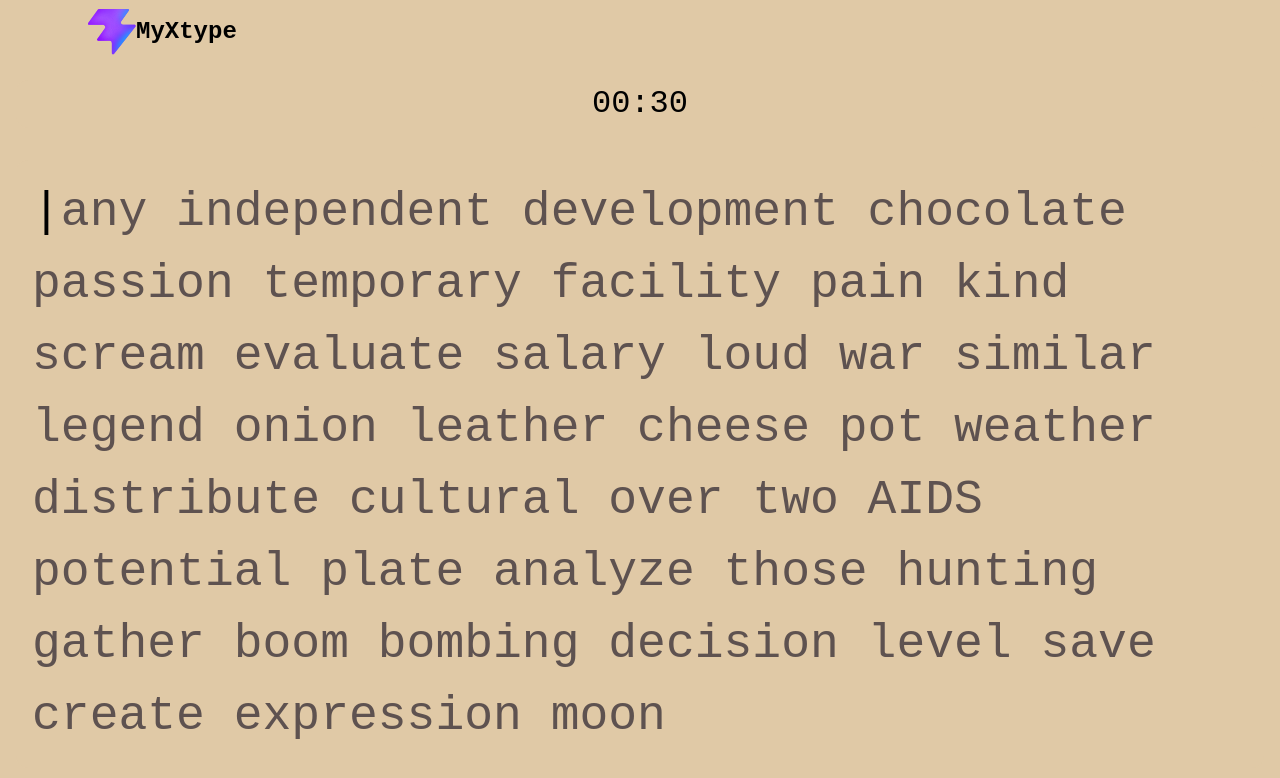
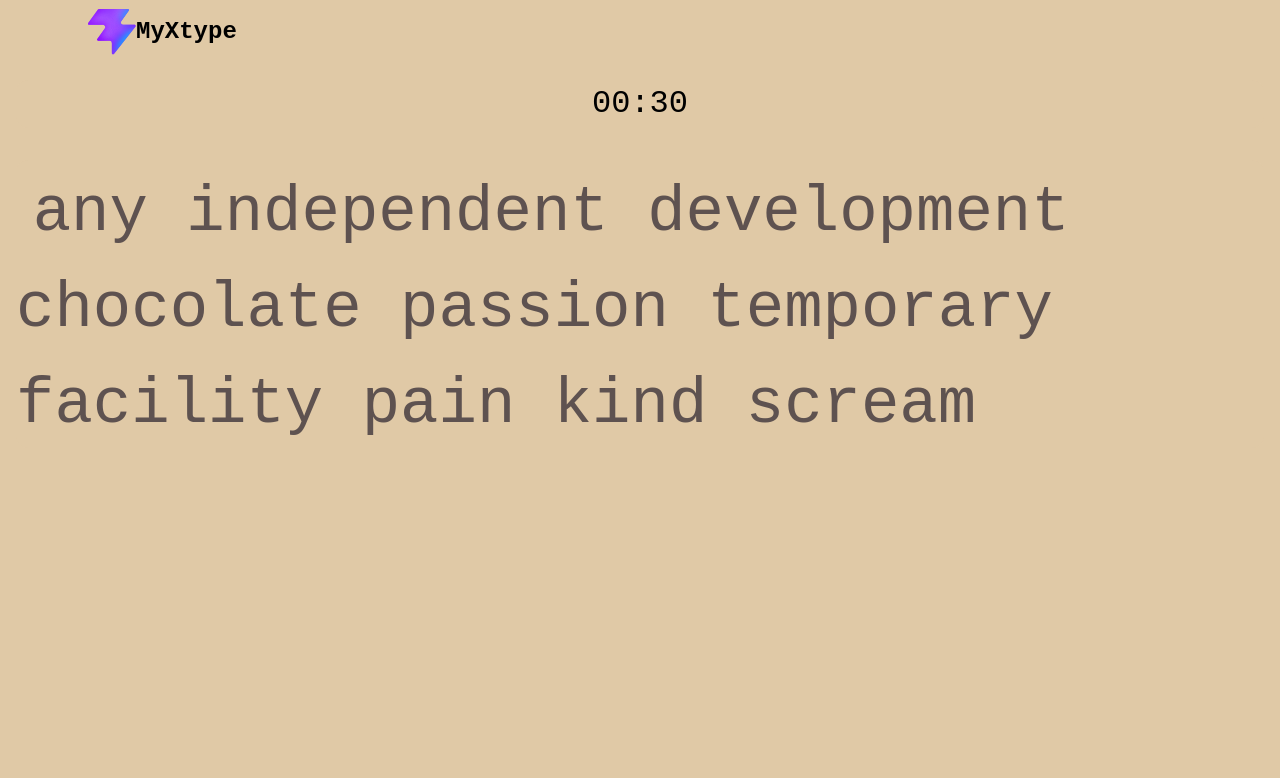
Before and after one commit to MyXtreme/SkillDevelopment, a React (Vite) app: page / in a window 1280 px wide. Shown: the top 778 px of the page. Built offline with nearby package versions, Linux system fonts and the light colour scheme.

Commit message:
implement scrolling lines, setted amount of lines shown and on jump into next line the text scrolls

```diff
--- a/src/App.tsx
+++ b/src/App.tsx
@@ -1,4 +1,4 @@
-import { useState, useEffect, Fragment } from "react";
+import { useState, useEffect, Fragment, use } from "react";
 import commonWords from "./data/commonWordsEng.ts";
 import "./styles/App.css";
 
@@ -39,6 +39,7 @@ const spanSplittedCurrentText = (
       <Fragment key={`caret-${index}`}>
         <span id="caret">|</span>
         <span
+          id={`${character}-${index}`}
           key={`${character}-${index}`}
           className={getCharClassName(index, character, splittedTypedText)}
         >
@@ -47,6 +48,7 @@ const spanSplittedCurrentText = (
       </Fragment>
     ) : (
       <span
+        id={`${character}-${index}`}
         key={`${character}-${index}`}
         className={getCharClassName(index, character, splittedTypedText)}
       >
@@ -110,6 +112,7 @@ function App() {
   const [currentText, setCurrentText] = useState<string>(() =>
     texGeneration(commonWords),
   );
+  const [scrollOffset, setScrollOffset] = useState(0);
   const [results, setResults] = useState(result);
 
   const handleTestReset = () => {
@@ -133,13 +136,16 @@ function App() {
       setTestStatus("running");
       event.preventDefault();
 
+      if (event.key === "Tab") {
+        handleTestNext();
+      }
       if (event.key === "Backspace") {
         setTypedText((typedText) => typedText.slice(0, -1));
       } else if (event.key === "Space") {
         setTypedText((typedText) => typedText + event.key);
       } else if (event.key.length === 1) {
         setTypedText((typedText) => typedText + event.key);
-      }
+      } else return;
     };
 
     window.addEventListener("keydown", handlekeydown);
@@ -177,6 +183,45 @@ function App() {
       setResults(calculateResults(currentText, typedText, testTime));
     }
   }, [time]);
+
+  useEffect(() => {
+    if (typedText.length === 0) {
+      setScrollOffset(0);
+    }
+    const currentCharIndex = typedText.length;
+    if (currentCharIndex === 0) return;
+
+    const getSpanAtIndex = (index: number) => {
+      return document.getElementById(`${currentText[index]}-${index}`);
+    };
+    const currentCharSpan = getSpanAtIndex(currentCharIndex);
+    const firstCharSpan = getSpanAtIndex(0);
+
+    if (!currentCharSpan || !firstCharSpan) return;
+
+    const lineTopHeight: number = firstCharSpan.offsetTop;
+    const lineBetweenHeight = parseInt(
+      window.getComputedStyle(currentCharSpan).lineHeight,
+      10,
+    );
+    const getCurrentLineIndex = (currentCharIndex: number): number => {
+      const currentCharSpan = getSpanAtIndex(currentCharIndex);
+      if (!currentCharSpan) {
+        console.log("not found such element at index: " + currentCharIndex);
+        return -1;
+      }
+      return (currentCharSpan.offsetTop - lineTopHeight) / lineBetweenHeight;
+    };
+
+    const currentLineIndex = getCurrentLineIndex(currentCharIndex);
+    const isLineChanged =
+      currentLineIndex !== getCurrentLineIndex(currentCharIndex - 1);
+
+    if (currentLineIndex === -1 || currentLineIndex === 1) return;
+    if (isLineChanged) {
+      setScrollOffset(Math.max(0, (currentLineIndex - 1) * lineBetweenHeight));
+    }
+  }, [typedText]);
 
   console.log("RENDER", {
     testStatus,
@@ -257,7 +302,12 @@ function App() {
       <main>
         {(testStatus === "running" || testStatus === "idle") && (
           <div className="typing-area">
-            {spanSplittedCurrentText(currentText, typedText)}
+            <div
+              className="typing-content"
+              style={{ transform: `translateY(-${scrollOffset}px)` }}
+            >
+              {spanSplittedCurrentText(currentText, typedText)}
+            </div>
           </div>
         )}
         {testStatus === "finished" && (
--- a/src/styles/App.css
+++ b/src/styles/App.css
@@ -83,19 +83,20 @@ main {
 }
 
 .typing-area {
-  padding: 1rem;
-  width: 100%;
-  height: 70%;
-  font-size: 3rem;
-
   /*border: #000 solid 2px;*/
-  min-height: 50vh;
+  height: calc(var(--test-line-height) * var(--visible-lines));
   max-width: 1300px;
 
   margin: 0 auto;
+  overflow: hidden;
 
   border-radius: 12px;
   background-color: var(--color-bg);
+}
+
+.typing-content {
+  font-size: var(--test-font-size);
+  line-height: var(--test-line-height);
 }
 .results-area {
   display: flex;
@@ -125,10 +126,11 @@ button {
 
 .wpm {
   font-size: 4rem;
-  color: var(--color-accent);
+  color: var(--color-text);
+  border-bottom: var(--color-accent) 1px solid;
 }
 
-.caret {
+#caret {
   font-family: Arial, Helvetica, sans-serif;
   animation: caret-blink 1s ease-out infinite;
 }
--- a/src/styles/index.css
+++ b/src/styles/index.css
@@ -1,5 +1,9 @@
 :root {
   font-family: "Geist Mono", "IBM Plex Mono", "Roboto Mono", monospace;
+
+  --test-font-size: 4rem;
+  --test-line-height: 6rem;
+  --visible-lines: 3;
   /*Iron gall ink theme*/
   --color-bg: #e0c9a6;
   --color-text: #3e353b;
```
Also changed, not shown: 1 other file (tests, documents, lock files or other folders).
